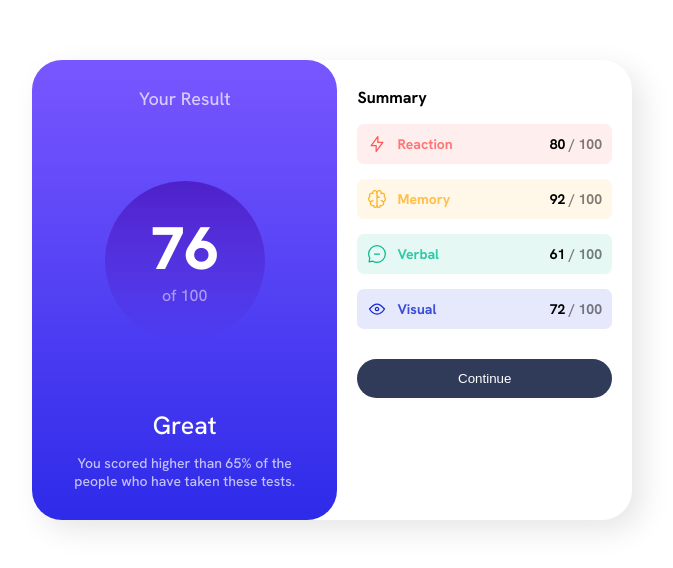
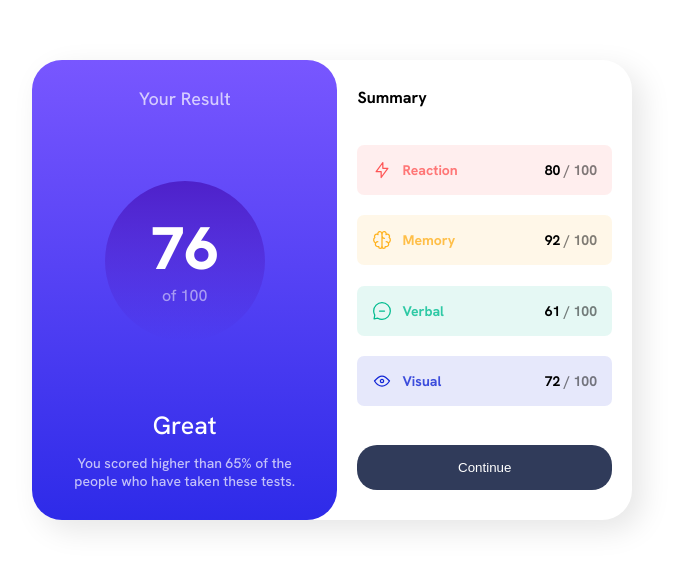
Before and after one commit to frontend-mentor-vt/Results-summary-component, a website: page index.html in a window 1280 px wide. Shown: the part 110-678 px from the top of the page, without its empty margins (308-981 px from the left). Drawn offline with Linux system fonts and the light colour scheme.

Commit message:
container bigger

```diff
--- a/index.html
+++ b/index.html
@@ -42,10 +42,8 @@
         <!-- Right side (Summary) -->
         <section class="summary">
           <h2 class="summary__title">Summary</h2>
-          <div class="scores">
             <ul class="summary__list"></ul>
-            <button class="summary__button">Continue</button>
-          </div>
+          <button class="summary__button">Continue</button>
         </section>
       </div>
     </div>
--- a/index.js
+++ b/index.js
@@ -20,7 +20,7 @@ fetch("./data.json")
       </p>
         `;
       listItem.innerHTML = itemHTML;
-      summaryList.appendChild(listItem);
+      summaryList.insertAdjacentElement("beforeend",listItem);
     });
   })
   .catch((error) => {
--- a/scss/sections/summary.scss
+++ b/scss/sections/summary.scss
@@ -1,7 +1,11 @@
 @import "../variables/variables.scss";
 .summary {
   width: 100%;
+
   padding: 30px 20px 30px 20px;
+  display: flex;
+  flex-direction: column;
+  justify-content: space-between;
   .summary__title {
     margin-bottom: 18px;
     font-weight: $font-weight-bold;
@@ -11,10 +15,12 @@
 .summary__list {
   display: flex;
   flex-direction: column;
-  gap: 15px;
-  margin-bottom: 30px;
+  justify-content: space-evenly;
+
+  flex: 1;
+  margin-bottom: 18px;
   .summary__item {
-    padding: 10px;
+    padding: 15px;
     display: flex;
     justify-content: space-between;
     align-items: center;
@@ -67,7 +73,7 @@
   color: $white;
   width: 100%;
   border-radius: 20px;
-  padding: 12px;
+  padding: 15px;
   border: none;
   cursor: pointer;
 }
```
Also changed, not shown: public/output.css, 1 other file.
